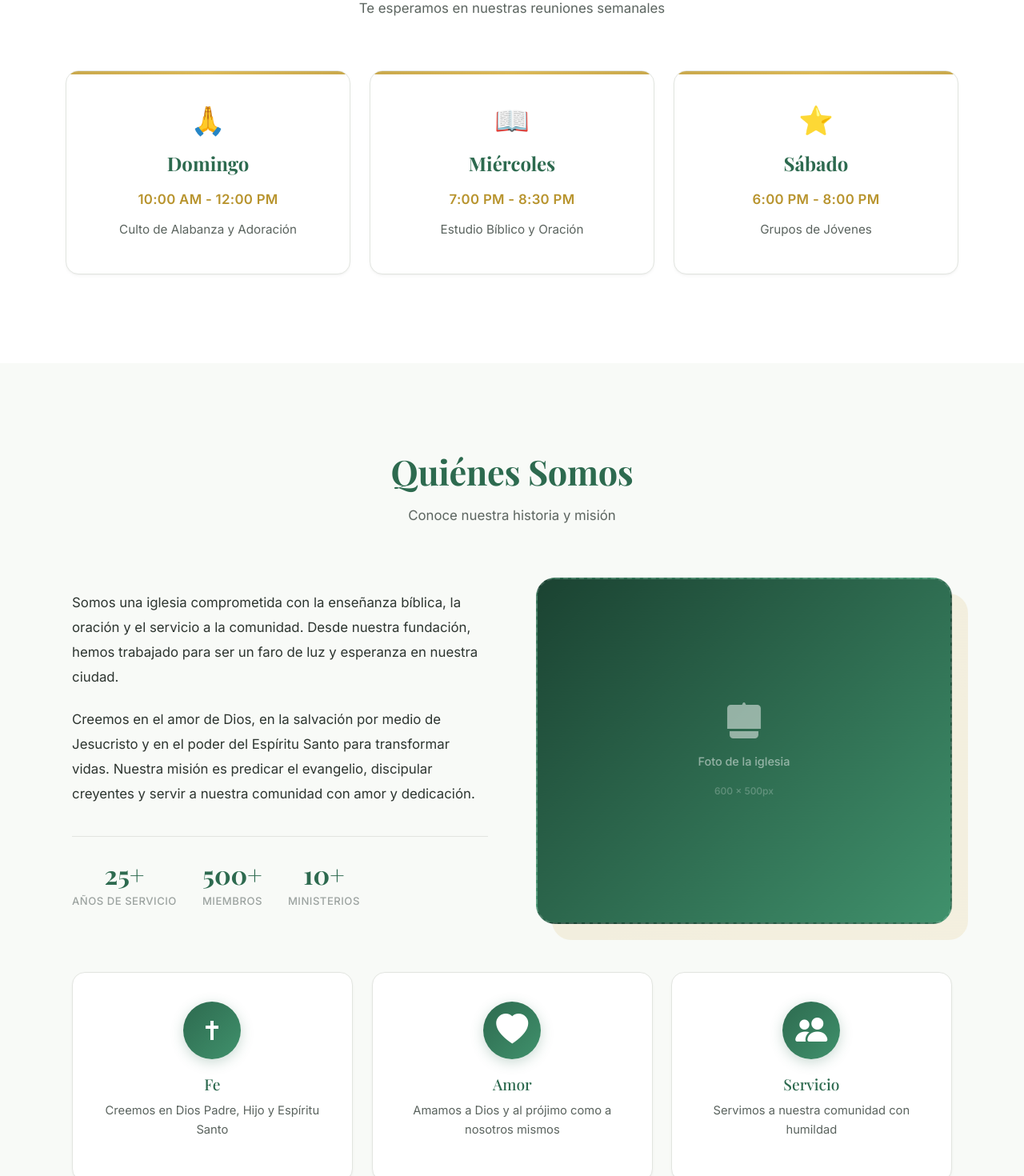
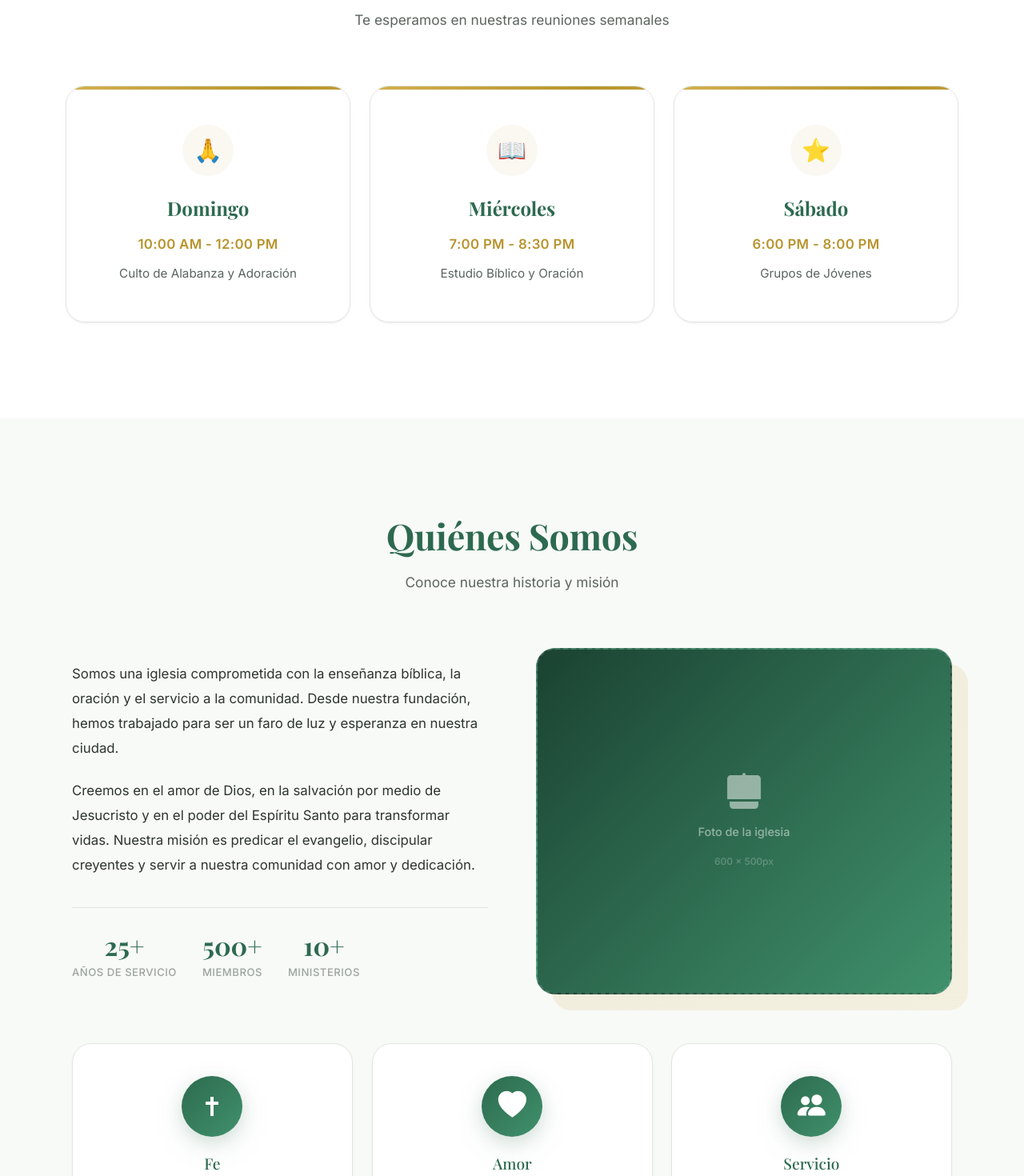
Before and after one commit to gerargram2006/Pagina-Iglesia, a React (Vite) app: page / in a window 1280 px wide. Shown: the part 980-2450 px from the top of the page at 80% size. Built offline with nearby package versions, Linux system fonts and the light colour scheme.

Commit message:
feat(styles): mejorar secciones principales con bordes brillantes, sombras premium y animaciones suaves

```diff
--- a/src/styles/styles.css
+++ b/src/styles/styles.css
@@ -518,6 +518,7 @@ a {
   display: inline-flex;
   align-items: center;
   justify-content: center;
+  gap: 8px;
   padding: 15px 36px;
   border-radius: 50px;
   text-decoration: none;
@@ -550,7 +551,7 @@ a {
 .btn-primary {
   background: linear-gradient(135deg, var(--gold-500) 0%, var(--gold-400) 100%);
   color: var(--primary-900);
-  box-shadow: 0 4px 16px rgba(201, 168, 76, 0.3);
+  box-shadow: 0 4px 16px rgba(201, 168, 76, 0.25), 0 2px 4px rgba(201, 168, 76, 0.1);
 }
 
 .btn-primary:hover {
@@ -558,6 +559,7 @@ a {
   box-shadow: var(--shadow-gold);
   color: var(--primary-900);
   background: linear-gradient(135deg, var(--gold-400) 0%, var(--gold-300) 100%);
+  filter: brightness(1.05);
 }
 
 .btn-primary:active {
@@ -667,7 +669,7 @@ a {
    ========================================================================== */
 
 .section {
-  padding: 110px 0;
+  padding: 120px 0;
   position: relative;
 }
 
@@ -677,20 +679,25 @@ a {
 
 .section-title {
   font-family: 'Playfair Display', serif;
-  font-size: clamp(1.9rem, 3.5vw, 2.7rem);
+  font-size: clamp(1.9rem, 3.5vw, 2.8rem);
   color: var(--primary-700);
   text-align: center;
-  margin-bottom: 14px;
+  margin-bottom: 16px;
   font-weight: 700;
   letter-spacing: -0.3px;
+  position: relative;
 }
 
 .section-subtitle {
   text-align: center;
   color: var(--text-light);
-  font-size: 1.05rem;
-  margin-bottom: 64px;
+  font-size: 1.08rem;
+  margin-bottom: 68px;
   font-weight: 400;
+  max-width: 600px;
+  margin-left: auto;
+  margin-right: auto;
+  line-height: 1.7;
 }
 
 /* ==========================================================================
@@ -699,11 +706,11 @@ a {
 
 .schedule-card {
   background: var(--white);
-  border-radius: var(--radius);
-  padding: 44px 32px;
+  border-radius: var(--radius-lg);
+  padding: 48px 32px;
   text-align: center;
   box-shadow: var(--shadow-sm);
-  transition: all var(--transition);
+  transition: all var(--transition-spring);
   border: 1px solid var(--gray-200);
   position: relative;
   overflow: hidden;
@@ -716,21 +723,40 @@ a {
   left: 0;
   right: 0;
   height: 4px;
-  background: linear-gradient(90deg, var(--gold-500), var(--gold-400), var(--gold-500));
-  border-radius: var(--radius) var(--radius) 0 0;
+  background: linear-gradient(90deg, var(--gold-600), var(--gold-400), var(--gold-600));
+  background-size: 200% 100%;
+  border-radius: var(--radius-lg) var(--radius-lg) 0 0;
+  animation: shimmerBorder 3s linear infinite;
+}
+
+@keyframes shimmerBorder {
+  0% { background-position: -200% center; }
+  100% { background-position: 200% center; }
 }
 
 .schedule-card:hover {
-  transform: translateY(-8px);
+  transform: translateY(-10px);
   box-shadow: var(--shadow-lg);
-  border-color: transparent;
+  border-color: rgba(201, 168, 76, 0.15);
 }
 
 .schedule-icon {
-  display: block;
-  font-size: 2.2rem;
-  margin-bottom: 16px;
+  display: flex;
+  align-items: center;
+  justify-content: center;
+  width: 64px;
+  height: 64px;
+  background: rgba(201, 168, 76, 0.08);
+  border-radius: 50%;
+  margin: 0 auto 20px;
+  font-size: 1.8rem;
   line-height: 1;
+  transition: all var(--transition);
+}
+
+.schedule-card:hover .schedule-icon {
+  background: rgba(201, 168, 76, 0.14);
+  transform: scale(1.08);
 }
 
 .schedule-day {
@@ -868,37 +894,38 @@ a {
 
 .value-item {
   text-align: center;
-  padding: 36px 24px;
+  padding: 40px 24px;
   background: var(--white);
-  border-radius: var(--radius);
+  border-radius: var(--radius-lg);
   border: 1px solid var(--gray-200);
   box-shadow: var(--shadow-sm);
-  transition: all var(--transition);
+  transition: all var(--transition-spring);
 }
 
 .value-item:hover {
-  transform: translateY(-6px);
+  transform: translateY(-8px);
   box-shadow: var(--shadow);
-  border-color: transparent;
+  border-color: rgba(201, 168, 76, 0.2);
 }
 
 .value-icon {
-  font-size: 2.5rem;
+  font-size: 2.2rem;
   display: flex;
   align-items: center;
   justify-content: center;
-  width: 72px;
-  height: 72px;
+  width: 76px;
+  height: 76px;
   background: linear-gradient(135deg, var(--primary-700), var(--primary-600));
   color: var(--white);
   border-radius: 50%;
-  margin: 0 auto 20px;
-  box-shadow: 0 4px 16px rgba(45, 106, 79, 0.25);
-  transition: transform var(--transition);
+  margin: 0 auto 22px;
+  box-shadow: var(--shadow-green);
+  transition: all var(--transition-spring);
 }
 
 .value-item:hover .value-icon {
-  transform: scale(1.1) rotate(5deg);
+  transform: scale(1.12) rotate(5deg);
+  box-shadow: 0 8px 28px rgba(45, 106, 79, 0.3);
 }
 
 .value-item h3 {
@@ -932,7 +959,7 @@ a {
   overflow: hidden;
   aspect-ratio: 4 / 3;
   cursor: pointer;
-  transition: all var(--transition);
+  transition: all var(--transition-spring);
 }
 
 .gallery-item-wide {
@@ -941,7 +968,7 @@ a {
 }
 
 .gallery-item:hover {
-  transform: translateY(-4px);
+  transform: translateY(-6px) scale(1.02);
   box-shadow: var(--shadow-lg);
 }
 
@@ -973,10 +1000,10 @@ a {
 .gallery-overlay {
   position: absolute;
   inset: 0;
-  background: linear-gradient(180deg, transparent 40%, rgba(10, 31, 18, 0.85) 100%);
+  background: linear-gradient(180deg, transparent 30%, rgba(7, 26, 14, 0.88) 100%);
   display: flex;
   align-items: flex-end;
-  padding: 20px;
+  padding: 24px;
   opacity: 0;
   transition: opacity var(--transition);
 }
@@ -989,6 +1016,7 @@ a {
   color: var(--white);
   font-weight: 600;
   font-size: 0.95rem;
+  text-shadow: 0 1px 4px rgba(0, 0, 0, 0.3);
 }
 
 /* ==========================================================================
```
